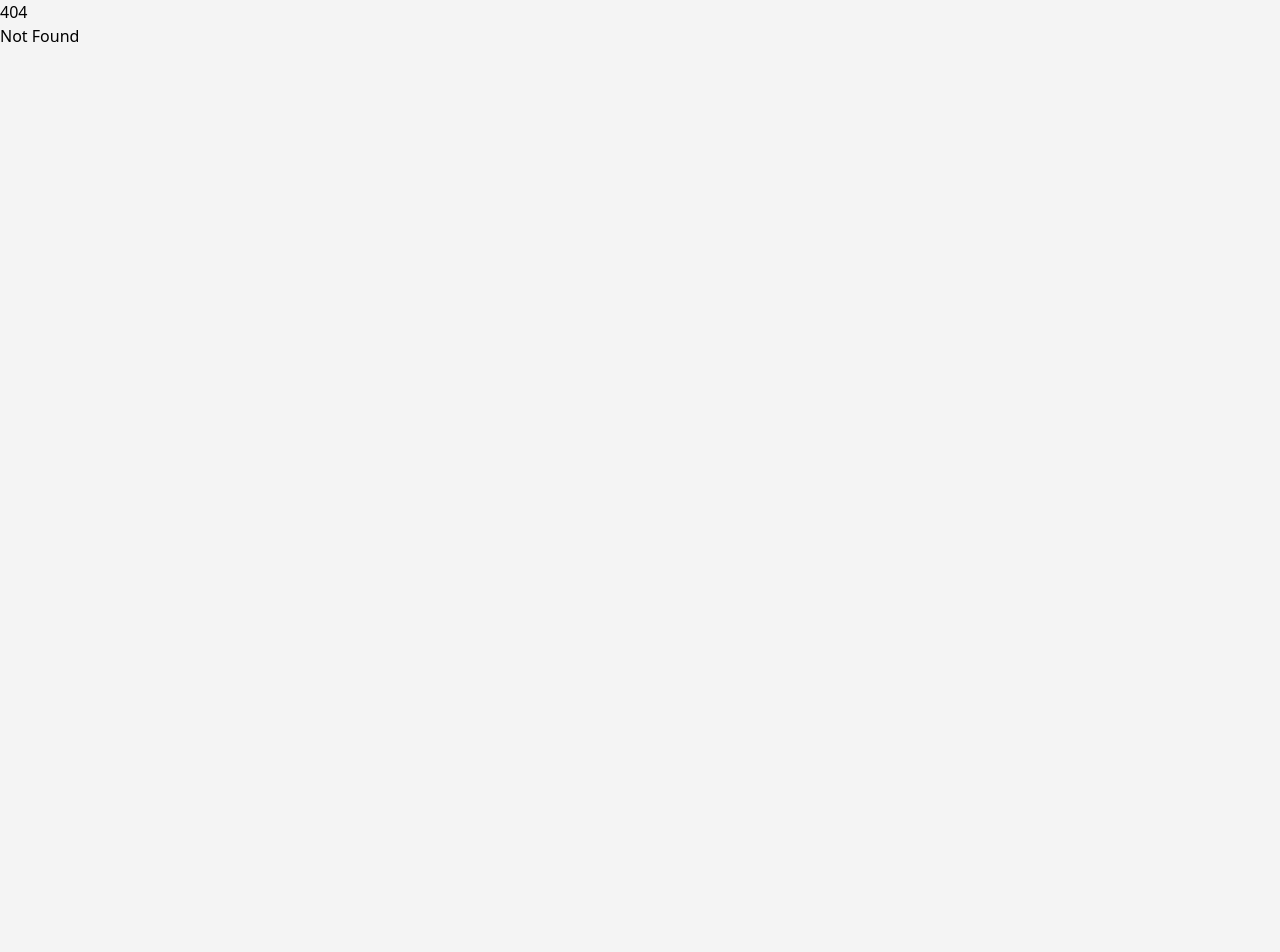
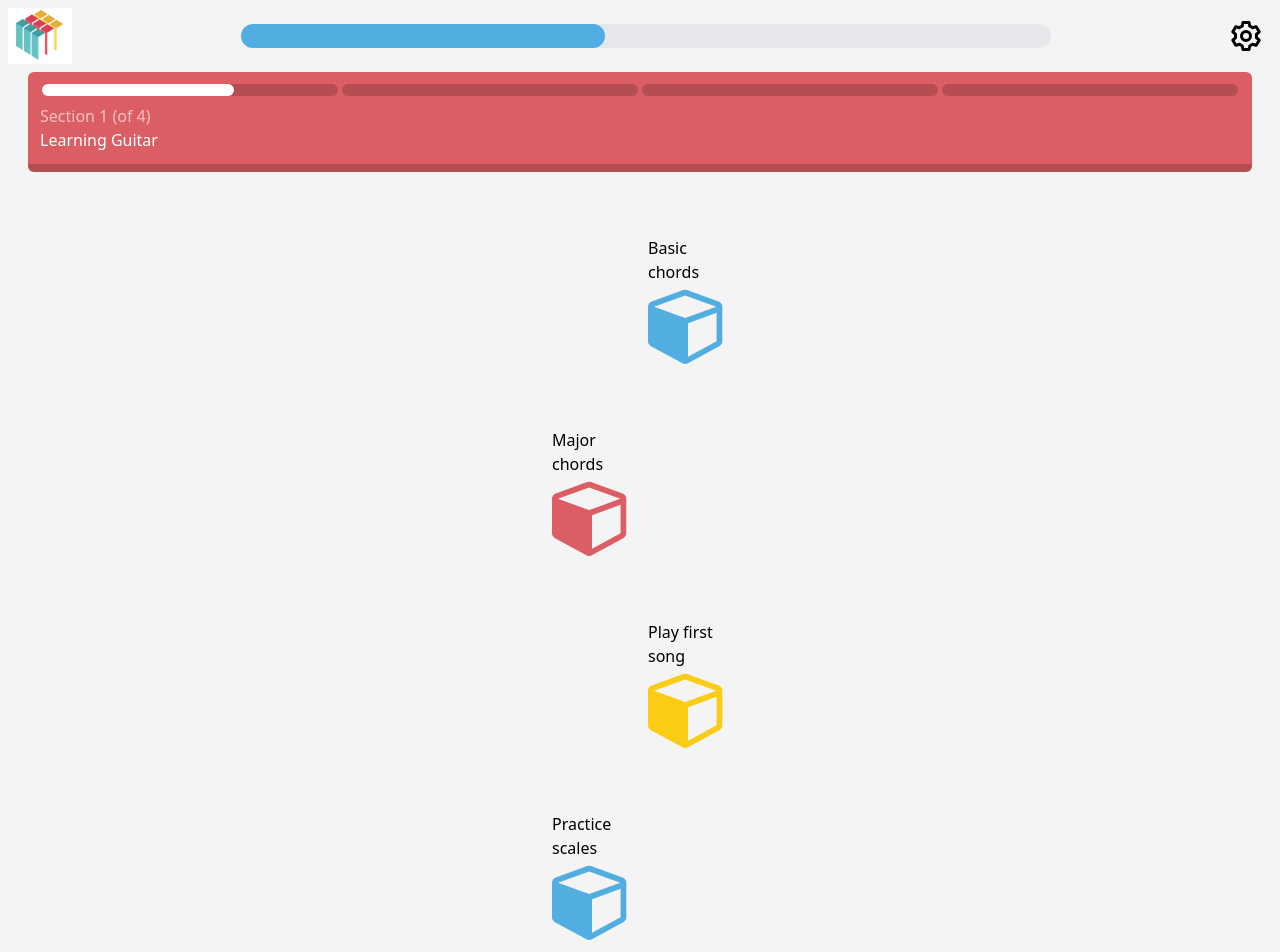
Before and after one commit to memly-ai/memly, a SvelteKit app: page /learn in a window 1280 px wide. Before the commit this address had no page. Shown: the top 952 px of the page. Before the commit the page ends 800 px from the top, so only its background shows below. Built offline with nearby package versions, Linux system fonts and the light colour scheme; a web font is replaced by a local one.

Commit message:
Update cubes on learn to show titles

```diff
--- a/src/routes/+page.svelte
+++ b/src/routes/+page.svelte
@@ -60,7 +60,7 @@
 										style="width: {skill.progress}%"
 									></div>
 								</div>
-								<button class="rounded-lg border border-gray-300 px-2 py-1 text-sm">Learn</button>
+								<button class="rounded-lg border border-gray-300 px-2 py-1 text-sm"><a href="/learn">Learn</a></button>
 							</div>
 						</div>
 					{/each}
--- a/src/routes/progress/+page.svelte
+++ b/src/routes/learn/+page.svelte
@@ -6,12 +6,12 @@
 	// section
 	// |- Section x/x
 	// |- Title
-	let section = ['Section 1 (of 4)', 'Basics of Entrepreneurship'];
+	let section = ['Section 1 (of 4)', 'Learning Guitar'];
 	let subsections = [
-		{ title: 'Ideation', suggestions: '', completed: true },
-		{ title: 'Market Research', suggestions: '', completed: true },
-		{ title: 'Team Research', suggestions: '', completed: true },
-		{ title: 'Networking', suggestions: '', completed: true },
+		{ title: 'Basic chords', suggestions: '', completed: true },
+		{ title: 'Major chords', suggestions: '', completed: true },
+		{ title: 'Play first song', suggestions: '', completed: true },
+		{ title: 'Practice scales', suggestions: '', completed: true },
 		{ title: 'Prototyping', suggestions: '', completed: false },
 		{ title: '', suggestions: '', completed: false },
 		{ title: 'Sunk-Cost Fallacy', suggestions: '', completed: false }
@@ -25,7 +25,7 @@
 </script>
 
 <nav
-	class="sticky left-0 right-0 top-0 flex flex-wrap items-center justify-between bg-white pl-2 pr-2 pt-2"
+	class="sticky left-0 right-0 top-0 flex flex-wrap items-center justify-between bg-[#f4f4f4] pl-2 pr-2 pt-2"
 >
 	<!-- logo -->
 	<img class="w-16" src="/logo.png" alt="memly logo" />
@@ -64,6 +64,7 @@
 			<div class="mt-16 flex aspect-square w-20 items-center justify-center rounded-full">
 				{#if subsection.completed}
 					<div class="w-20">
+						<p>{subsection.title}</p>
 						<Cube color={colors[index % 3]} />
 					</div>
 				{:else}
```
